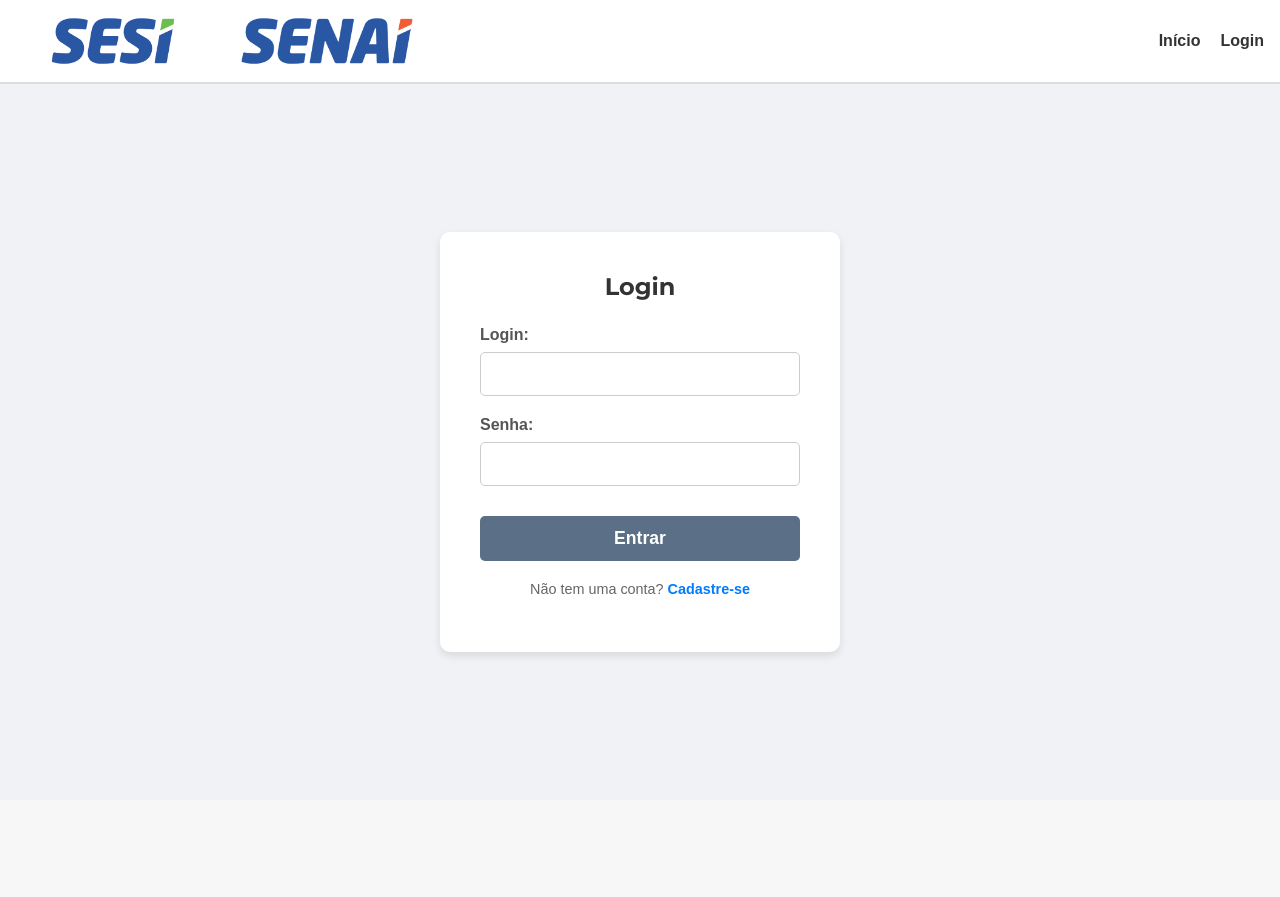
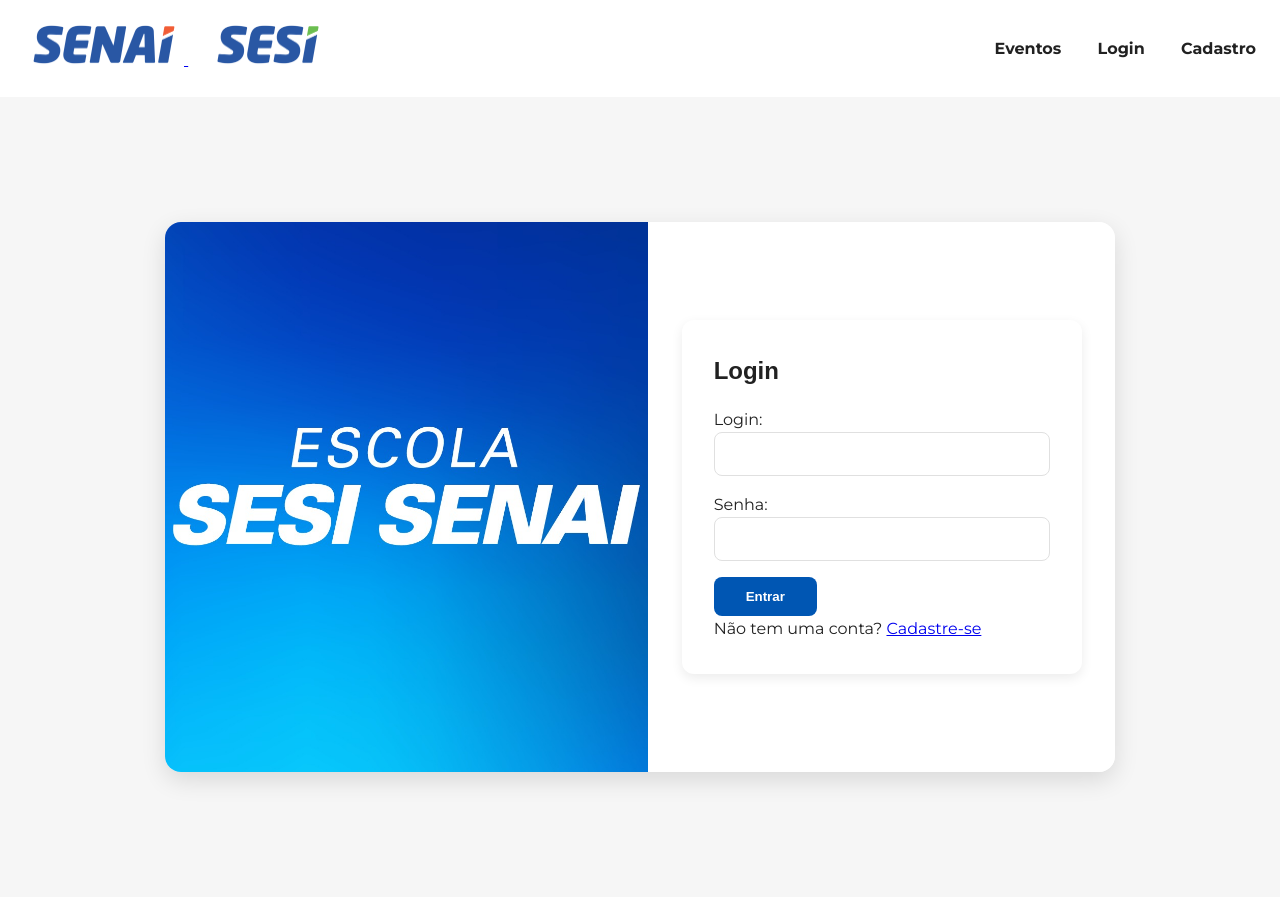
Before and after one commit to mikk-s/SesiEventos, a PHP site: page /login.php in a window 1280 px wide. Before the commit the page ends 659 px from the top, so only its background shows below. Run offline with PHP 8.4, Linux system fonts and the light colour scheme.

Commit message:
Refactor login and registration pages for improved layout and user experience; update styles and add new assets

```diff
--- a/css/style.css
+++ b/css/style.css
@@ -1,368 +1,375 @@
-body {
-    font-family: Arial, sans-serif;
-    margin: 0;
-    background-color: #f4f4f4;
+/* ================================================= */
+/* 1. CONFIGURAÇÃO GERAL E VARIÁVEIS       */
+/* ================================================= */
+
+/* Paleta de Cores */
+:root {
+    --primary-color: #0056b3;
+    --background-color: #f6f6f6;
+    --card-background: #fff;
+    --text-color-dark: #212121;
+    --text-color-light: #fff;
+    --text-color-secondary: #6e6e6e;
+    --border-color: #e0e0e0;
+    --box-shadow-subtle: 0 4px 12px rgba(0, 0, 0, 0.08);
+    --box-shadow-hover: 0 8px 24px rgba(0, 0, 0, 0.12);
 }
 
-header {
-    background-color: #fff;
-    padding: 1rem;
+/* Importação de Fontes do Google */
+@import url('https://fonts.googleapis.com/css2?family=Montserrat:wght@400;500;600&family=Poppins:wght@600;700&display=swap');
+
+/* Reset de Estilos Padrão */
+* {
+    box-sizing: border-box;
+    margin: 0;
+    padding: 0;
+}
+
+body {
+    font-family: 'Montserrat', sans-serif;
+    background-color: var(--background-color);
+    color: var(--text-color-dark);
+    line-height: 1.6;
+    min-height: 100vh;
+    display: flex;
+    flex-direction: column;
+}
+
+/* Container Principal (centraliza o conteúdo) */
+.container {
+    max-width: 1280px;
+    margin: 0 auto;
+    padding: 0 1.5rem;
+}
+
+main {
+    flex: 1;
+    padding: 2rem 0;
+}
+
+/* ================================================= */
+/* 2. LAYOUT E COMPONENTES DE UI         */
+/* ================================================= */
+
+/* Botões */
+.btn, .submit-button, .btn-primary {
+    display: inline-block;
+    padding: 0.75rem 2rem;
+    border-radius: 8px;
+    text-decoration: none;
+    font-weight: 600;
+    text-align: center;
+    cursor: pointer;
+    transition: background-color 0.3s ease, transform 0.2s ease, box-shadow 0.3s ease;
+    border: none;
+    font-family: 'Poppins', sans-serif; /* Fonte para o botão */
+}
+
+.btn-primary, .submit-button {
+    background-color: var(--primary-color);
+    color: var(--text-color-light);
+}
+
+.btn-primary:hover, .submit-button:hover {
+    background-color: #004494;
+    transform: translateY(-2px);
+    box-shadow: var(--box-shadow-subtle);
+}
+
+/* Botões de ação na tabela */
+.btn-editar, .btn-excluir {
+    padding: 0.5rem 1rem;
+    font-weight: 500;
+    text-transform: uppercase;
+}
+.btn-editar {
+    background-color: var(--primary-color);
+    color: var(--text-color-light);
+}
+.btn-excluir {
+    background-color: #dc3545; /* Vermelho padrão para exclusão */
+    color: var(--text-color-light);
+}
+
+/* Formulários e Cartões */
+.form-card, .card {
+    background-color: var(--card-background);
+    padding: 2rem;
+    border-radius: 12px;
+    box-shadow: var(--box-shadow-subtle);
+    transition: box-shadow 0.3s ease;
+}
+
+.form-card:hover, .card:hover {
+    box-shadow: var(--box-shadow-hover);
+}
+
+/* Títulos */
+h1, h2, h3 {
+    font-family: 'Poppins', sans-serif;
+    color: var(--text-color-dark);
+    margin-bottom: 1rem;
+    font-weight: 700;
+}
+
+/* Campos de Formulário */
+.form-card form input,
+.form-card form select,
+.form-card form textarea {
+    width: 100%;
+    padding: 0.8rem;
+    margin-bottom: 1rem;
+    border: 1px solid var(--border-color);
+    border-radius: 8px;
+    font-family: 'Montserrat', sans-serif;
+}
+
+/* ================================================= */
+/* 3. LAYOUT E SEÇÕES                  */
+/* ================================================= */
+
+/* Cabeçalho */
+.header {
+    background-color: var(--card-background);
+    padding: 1.5rem 0;
+    box-shadow: var(--box-shadow-subtle);
+}
+
+.header .container {
     display: flex;
     justify-content: space-between;
     align-items: center;
-    border-bottom: 2px solid #ddd;
 }
 
-.logo-container {
-    display: flex;
-    align-items: center;
+.logo-img {
+    max-width: 160px;
+    height: auto;
 }
 
-.logo {
-    height: 50px;
-    margin-right: 20px;
+.nav a {
+    color: var(--text-color-dark);
+    text-decoration: none;
+    font-weight: 600;
+    margin-left: 2rem;
+    position: relative;
+    transition: color 0.3s ease;
 }
 
-nav ul {
-    list-style: none;
-    margin: 0;
-    padding: 0;
-    display: flex;
+.nav a:hover {
+    color: var(--primary-color);
 }
 
-nav ul li {
-    margin-left: 20px;
+/* Efeito de hover do Sympla nos links */
+.nav a::after {
+    content: '';
+    position: absolute;
+    width: 0;
+    height: 3px;
+    bottom: -8px;
+    left: 0;
+    background-color: var(--primary-color);
+    transition: width 0.3s ease;
 }
 
-nav a {
-    text-decoration: none;
-    color: #333;
-    font-weight: bold;
+.nav a:hover::after {
+    width: 100%;
 }
 
-main {
-    padding: 2rem;
+/* Rodapé */
+.footer {
+    background-color: var(--text-color-dark);
+    color: var(--text-color-light);
+    text-align: center;
+    padding: 2.5rem 0;
+    margin-top: auto;
+}
+.footer a {
+    color: var(--text-color-light);
+    text-decoration: none;
+}
+.footer a:hover {
+    color: var(--primary-color);
 }
 
-.filter-section {
-    text-align: center;
-    margin-bottom: 2rem;
-}
-
-.filter-options select {
-    padding: 0.5rem;
-    font-size: 1rem;
-}
-
+/* Layout de Eventos (Grid) */
 .events-grid {
     display: grid;
-    grid-template-columns: repeat(auto-fill, minmax(300px, 1fr));
-    gap: 2rem;
+    grid-template-columns: repeat(auto-fill, minmax(280px, 1fr));
+    gap: 1.5rem; /* Espaçamento entre os cards */
+    margin-top: 2rem;
 }
 
 .event-card {
-    background-color: #fff;
-    border-radius: 8px;
-    box-shadow: 0 2px 4px rgba(0,0,0,0.1);
-    padding: 1.5rem;
-    transition: transform 0.2s;
+    display: flex;
+    flex-direction: column;
+    overflow: hidden; /* Para que a imagem não saia das bordas */
+    border-radius: 12px;
+    transition: transform 0.3s ease;
 }
 
 .event-card:hover {
     transform: translateY(-5px);
 }
 
-.event-card h2 {
-    margin-top: 0;
+.event-card-image {
+    width: 100%;
+    height: 150px; /* Altura fixa para as imagens */
+    object-fit: cover;
+    background-color: #ddd; /* Placeholder para quando não houver imagem */
 }
 
-.event-date {
-    color: #666;
-    font-style: italic;
+.event-card-content {
+    padding: 1rem;
+    display: flex;
+    flex-direction: column;
+    flex: 1; /* Faz o conteúdo ocupar todo o espaço vertical disponível */
 }
 
-.event-origin {
-    font-weight: bold;
-    color: #333;
+.event-card-content h3 {
+    font-size: 1.25rem;
+    margin-bottom: 0.5rem;
+    font-weight: 700;
+}
+.event-card-content p {
+    font-size: 0.9rem;
+    color: var(--text-color-secondary);
+    margin-bottom: 0.25rem;
+}
+.event-card-content .btn-details {
+    margin-top: auto; /* Empurra o botão para o final do card */
 }
 
-.btn {
-    display: inline-block;
-    background-color: #007bff;
-    color: #fff;
-    padding: 0.5rem 1rem;
-    text-decoration: none;
-    border-radius: 5px;
-    margin-top: 1rem;
+/* Estilo para as Tabelas de Gerenciamento */
+.styled-table {
+    width: 100%;
+    border-collapse: collapse;
 }
 
-footer {
-    background-color: #333;
-    color: #fff;
-    text-align: center;
-    padding: 1rem;
-    position: relative;
-    bottom: 0;
-    width: 100%;
+.styled-table thead tr {
+    background-color: var(--background-color);
+    border-bottom: 2px solid var(--border-color);
 }
 
-/* Estilos existentes (body, header, etc.) permanecem os mesmos */
-
-.event-card {
-    background-color: #fff;
-    border-radius: 8px;
-    box-shadow: 0 2px 4px rgba(0,0,0,0.1);
-    padding: 1.5rem;
-    transition: transform 0.2s;
-    display: flex;
-    flex-direction: column;
+.styled-table th, .styled-table td {
+    padding: 1rem 1.25rem;
+    border: none;
+    text-align: left;
 }
 
-.event-card:hover {
-    transform: translateY(-5px);
+.styled-table tbody tr {
+    border-bottom: 1px solid var(--border-color);
+    transition: background-color 0.2s ease;
 }
 
-.event-card h2 {
-    margin-top: 0;
-    font-size: 1.25rem;
+.styled-table tbody tr:hover {
+    background-color: #efefef;
 }
 
-.event-info {
-    color: #555;
-    margin: 4px 0;
-}
+/* ================================================= */
+/* Animações e Estilo Centralizado         */
+/* ================================================= */
 
-.event-origin {
-    font-weight: bold;
-    color: #333;
-    margin: 8px 0;
-}
-
-.btn-details,
-.btn-inscrito,
-.btn-esgotado,
-.btn-adquirir,
-.btn-login-adquirir{
-    display: inline-block;
-    background-color: #0056b3; /* Tom de azul mais alinhado com SENAI/SESI */
-    color: #fff;
-    padding: 0.75rem 1.5rem;
-    text-decoration: none;
-    border-radius: 5px;
-    margin-top: auto; /* Alinha o botão na base do card */
-    text-align: center;
-    font-weight: bold;
-}
-
-/* --- Estilos do Modal --- */
-
-.modal {
-    display: none; /* Escondido por padrão */
-    position: fixed; /* Fica sobre todo o conteúdo */
-    z-index: 1000; /* Garante que esteja na frente */
-    left: 0;
-    top: 0;
-    width: 100%;
-    height: 100%;
-    overflow: auto; /* Habilita scroll se necessário */
-    background-color: rgba(0, 0, 0, 0.6); /* Fundo preto semi-transparente */
-}
-
-.modal-content {
-    background-color: #fefefe;
-    margin: 10% auto; /* 10% do topo e centralizado horizontalmente */
-    padding: 25px;
-    border: 1px solid #888;
-    width: 80%;
-    max-width: 600px;
-    border-radius: 10px;
-    position: relative;
-    animation: fadeIn 0.5s;
-}
-
-@keyframes fadeIn {
-    from {opacity: 0;}
-    to {opacity: 1;}
-}
-
-.close-button {
-    color: #aaa;
-    float: right;
-    font-size: 28px;
-    font-weight: bold;
-    position: absolute;
-    top: 10px;
-    right: 20px;
-}
-
-.close-button:hover,
-.close-button:focus {
-    color: black;
-    text-decoration: none;
-    cursor: pointer;
-}
-
-#modal-title {
-    color: #0056b3;
-}
-/* Adicione estas regras ao seu CSS */
-
-.filter-form {
-    display: flex;
-    gap: 10px;
-    align-items: center;
-    justify-content: center;
-}
-
-.no-events-message {
-    grid-column: 1 / -1; /* Faz a mensagem ocupar toda a largura do grid */
-    text-align: center;
-    font-size: 1.2rem;
-    color: #666;
-    margin-top: 3rem;
-}
-body {
-    display: flex;
-    flex-direction: column;
-    min-height: 100vh;
-    font-family: sans-serif;
-    margin: 0;
-    background-color: #f0f2f5; /* Cor de fundo suave */
-}
-
-/* Container principal para centralizar o conteúdo */
-.form-container {
-    flex-grow: 1;
+/* 1. Container que centraliza o formulário na tela
+    Ele usa Flexbox para alinhar o conteúdo perfeitamente
+*/
+.form-container, .login-form-page {
     display: flex;
     justify-content: center;
     align-items: center;
-    padding: 20px;
+    min-height: 100vh;
+    padding: 2rem 1rem;
 }
 
-/* Card do formulário */
-.form-card {
-    background-color: white;
-    padding: 40px;
-    border-radius: 10px;
-    box-shadow: 0 4px 8px rgba(0, 0, 0, 0.1);
-    width: 100%;
-    max-width: 400px; /* Largura máxima do formulário */
-    box-sizing: border-box;
+.login-form-page {
+    /* Ajustes específicos para a página de login/cadastro */
+    background-color: var(--background-color);
 }
 
-/* Título do formulário (h2) */
-.form-card h2 {
-    text-align: center;
-    margin-top: 0;
-    margin-bottom: 25px;
-    color: #333;
-    font-family: 'Montserrat', sans-serif; /* Fonte mais moderna para títulos */
+.login-split-container {
+    display: flex;
+    width: 100%;
+    max-width: 950px;
+    min-height: 550px;
+    overflow: hidden;
+    border-radius: 16px;
+    box-shadow: var(--box-shadow-hover);
+    animation: fade-in 0.8s ease-out forwards;
 }
 
-/* Rótulos (labels) dos campos */
-.form-card label {
-    display: block;
-    margin-bottom: 8px;
-    font-weight: bold;
-    color: #555;
+.login-image-side {
+    flex: 1.2;
+    background-size: cover;
+    background-position: center;
+    position: relative;
+    animation: image-pan 20s ease-in-out infinite alternate;
 }
 
-/* Campos de entrada (input) */
-.form-card input[type="text"],
-.form-card input[type="password"],
-.form-card input[type="email"],
-.form-card input[type="datetime-local"],
-.form-card select ,
-.form-card textarea ,
-.form-card input[type="number"] {
+/* Regra de escurecimento removida */
+/*
+.login-image-side::before {
+    content: '';
+    position: absolute;
+    top: 0;
+    left: 0;
     width: 100%;
-    padding: 12px;
-    margin-bottom: 20px;
-    border: 1px solid #ccc;
-    border-radius: 5px;
-    box-sizing: border-box;
-    font-size: 1em;
+    height: 100%;
+    background-color: rgba(0, 0, 0, 0.2);
+}
+*/
+
+.login-form-side {
+    flex: 1;
+    display: flex;
+    justify-content: center;
+    align-items: center;
+    padding: 2rem;
+    background-color: var(--card-background);
 }
 
-/* Botão de submissão */
-.form-card .submit-button {
+.form-card {
     width: 100%;
-    padding: 12px 20px;
-    background-color: #5b7086;
-    color: white;
-    border: none;
-    border-radius: 5px;
-    cursor: pointer;
-    font-size: 1.1em;
-    font-weight: bold;
-    margin-top: 10px;
-    transition: background-color 0.3s;
+    max-width: 400px;
+    animation: fade-in-up 0.8s ease-out forwards;
 }
 
-.form-card .submit-button:hover {
-    background-color: #4e5d6d;
+/* --- ANIMAÇÕES --- */
+
+@keyframes fade-in {
+    from { opacity: 0; }
+    to { opacity: 1; }
 }
 
-/* Texto secundário e link para cadastro */
-.form-card .secondary-text {
-    text-align: center;
-    margin-top: 20px;
-    font-size: 0.9em;
-    color: #666;
+@keyframes fade-in-up {
+    from {
+        opacity: 0;
+        transform: translateY(20px);
+    }
+    to {
+        opacity: 1;
+        transform: translateY(0);
+    }
 }
 
-.form-card .secondary-text a {
-    color: #007bff;
-    text-decoration: none;
-    font-weight: bold;
+@keyframes image-pan {
+    from { background-position: 50% 50%; }
+    to { background-position: 50% 55%; }
 }
 
-.form-card .secondary-text a:hover {
-    text-decoration: underline;
+/* ================================================= */
+/* 3. RESPONSIVIDADE                  */
+/* ================================================= */
+
+@media (max-width: 768px) {
+    .login-split-container {
+        flex-direction: column;
+        height: auto;
+        border-radius: 12px;
+    }
+    .login-image-side {
+        height: 200px;
+        flex: none;
+    }
+    .login-form-side {
+        padding: 1.5rem;
+    }
 }
-
-/* ========================================= */
-/* ESTILOS PARA TABELAS MODERNAS    */
-/* ========================================= */
-
-.table-container {
-    width: 100%;
-    overflow-x: auto; /* Garante que a tabela seja responsiva em telas pequenas */
-    margin-top: 1.5rem;
-}
-
-.styled-table {
-    width: 100%;
-    border-collapse: collapse; /* Remove espaços entre as células */
-    font-size: 0.9em;
-    font-family: 'Roboto', sans-serif;
-    box-shadow: 0 0 20px rgba(0, 0, 0, 0.05);
-}
-
-.styled-table thead tr {
-    background-color: #5b7086; /* Cor consistente com os botões */
-    color: #ffffff;
-    text-align: left;
-}
-
-.styled-table th,
-.styled-table td {
-    padding: 12px 15px; /* Mais espaçamento para melhor leitura */
-}
-
-.styled-table tbody tr {
-    border-bottom: 1px solid #dddddd;
-}
-
-.styled-table tbody tr:nth-of-type(even) {
-    background-color: #f3f3f3; /* Cor de zebra sutil */
-}
-
-.styled-table tbody tr:last-of-type {
-    border-bottom: 2px solid #5b7086; /* Borda final mais forte */
-}
-
-.styled-table tbody tr:hover {
-    background-color: #e1e8ed; /* Efeito hover mais suave */
-    color: #333;
-}
--- a/login.php
+++ b/login.php
@@ -48,18 +48,22 @@ if ($_SERVER["REQUEST_METHOD"] === "POST") {
 
 ?>
 <link rel="stylesheet" href="css/style.css">
-<main class="form-container">
+<main class="login-form-page">
+    <div class="login-split-container">
+        <div class="login-image-side" style="background-image: url('img/essa.jpg');">
 
-    <div class="form-card" > <h2>Login</h2>
+        </div>
+
+        <div class="login-form-side">
+            <div class="form-card">
+                <h2>Login</h2>
                 <?php
                 if (isset($_SESSION["erro"])) {
                     echo "<script>alert('{$_SESSION["erro"]}');</script>";
-
                     unset($_SESSION["erro"]);
                 }
                 ?>
                 <form method="POST">
-
                     <label for="login">Login:</label>
                     <input type="text" id="login" name="login" required>
 
@@ -67,12 +71,11 @@ if (isset($_SESSION["erro"])) {
                     <input type="password" id="senha" name="senha" required>
 
                     <button type="submit" class="submit-button">Entrar</button>
-
                 </form>
-
-        <p class="secondary-text">
+                <p class="secondary-action">
                     Não tem uma conta? <a href="cadastro.php">Cadastre-se</a>
                 </p>
-
+            </div>
+        </div>
     </div>
 </main>
--- a/templates/header.php
+++ b/templates/header.php
@@ -1,4 +1,9 @@
 <?php
+// Certifica-se de que a sessão foi iniciada
+if (session_status() == PHP_SESSION_NONE) {
+    session_start();
+}
+// Inclui o helper de URL, como você já tinha
 include_once("helpers/url.php");
 ?>
 
@@ -9,9 +14,7 @@ include_once("helpers/url.php");
   <meta name="viewport" content="width=device-width, initial-scale=1.0">
   <title>NetNucleo</title>
 
-
   <link rel="stylesheet" href="<?= $BASE_URL ?>css/style.css">
-
 
   <link rel="preconnect" href="https://fonts.googleapis.com">
   <link rel="preconnect" href="https://fonts.gstatic.com" crossorigin>
@@ -19,42 +22,37 @@ include_once("helpers/url.php");
 </head>
 <body>
 
-    <header>
-        <div class="logo-container">
-            <img src="img/logo_sesi.png" alt="Logo SESI Horto" class="logo">
-            <img src="img/logo_senai.png" alt="Logo SENAI Horto" class="logo">
-        </div>
+<header class="header">
+    <div class="container">
+      <a href="index.php">
+          <img src="img/logo_senai.png" alt="Logo" class="logo-img">
+          <img src="img/logo_sesi.png" alt="Logo" class="logo-img">
+      </a>
+      <nav class="nav">
+          <a href="index.php">Eventos</a>
 
-      <nav>
-            <ul>
-                <li><a href="index.php">Início</a></li>
+          <?php if (isset($_SESSION['usuario_id'])): ?>
+              <a href="eventos.php">Meus Ingressos</a>
 
-                <?php if (isset($_SESSION["usuario"])): ?>
-                    <li><a href="eventos.php">Meus Ingressos</a></li>
+              <?php if (isset($_SESSION['perm']) && in_array($_SESSION['perm'], ['Administrador', 'Organizador'])): ?>
+                  <a href="cadastrar_evento.php">Cadastrar Evento</a>
+                  <a href="gerenciar_eventos.php">Gerenciar Eventos</a>
+              <?php endif; ?>
 
-                    <?php if (isset($_SESSION["perm"])): ?>
-                        <?php // Link para Cadastrar Evento (Organizador ou Admin)
-                        if (in_array($_SESSION["perm"], ["Organizador", "Administrador"])): ?>
-                            <li><a href="cadastrar_evento.php">Cadastrar Evento</a></li>
-                        <?php endif; ?>
+              <?php if (isset($_SESSION['perm']) && $_SESSION['perm'] === 'Administrador'): ?>
+                  <a href="dashboard.php">Dashboard</a>
+                  <a href="gerenciar_usuarios.php">Gerenciar Usuários</a>
+                  <a href="gerenciar_locais.php">Gerenciar Locais</a>
+              <?php endif; ?>
 
-                        <?php // NOVO: Link para Gerenciar Eventos (Apenas Organizador)
-                        if ($_SESSION["perm"] == "Organizador"): ?>
-                            <li><a href="gerenciar_eventos.php">Gerenciar Eventos</a></li>
-                        <?php endif; ?>
+              <a href="deslogar.php">Sair</a>
 
-                        <?php // Link do Painel Admin (Apenas Administrador)
-                        if ($_SESSION["perm"] == "Administrador"): ?>
-                            <li><a href="dashboard.php" style="color: #ffc107; font-weight: bold;">Dashboard</a></li>
-                        <?php endif; ?>
-                    <?php endif; ?>
-
-                    <li><a href="deslogar.php">Sair</a></li>
-                <?php else: ?>
-                    <li><a href="login.php">Login</a></li>
-                <?php endif; ?>
-            </ul>
-        </nav>
-    </header>
+          <?php else: ?>
+              <a href="login.php">Login</a>
+              <a href="cadastro.php">Cadastro</a>
+          <?php endif; ?>
+      </nav>
+    </div>
+</header>
 </body>
 </html>
```
Also changed, not shown: cadastro.php (+14 -12 lines), index.php (+14 -13 lines), templates/footer.php (+5 -3 lines), img/essa.jpg (added). Lines whose indentation alone changed are shown as unchanged.
